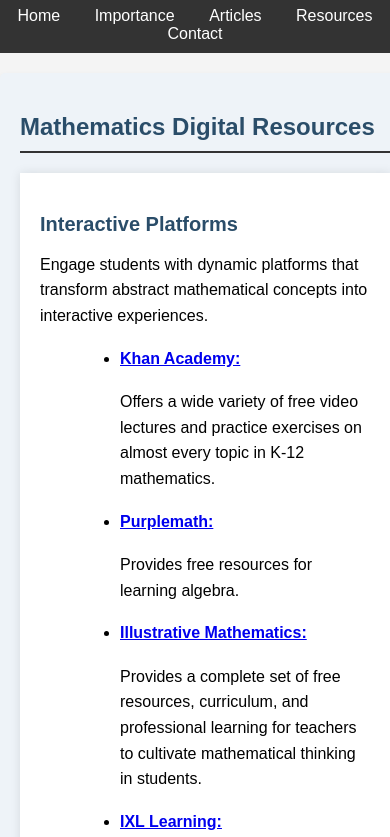
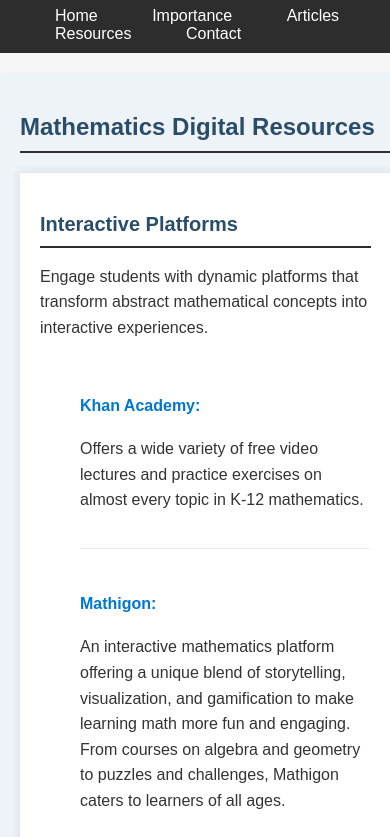
Before and after one commit to jdthorne53/jdthorne53.github.io, a plain HTML site: page resources.html in a window 390 px wide. Shown: the part 83-920 px from the top of the page. Drawn offline with Linux system fonts and the light colour scheme.

Commit message:
updates to style

```diff
--- a/resources.html
+++ b/resources.html
@@ -29,6 +29,10 @@
                 <li>
                     <h4><a href="https://www.khanacademy.org/" target="_blank">Khan Academy:</a></h4>
                     <p>Offers a wide variety of free video lectures and practice exercises on almost every topic in K-12 mathematics.</p>
+                </li>
+                <li>
+                    <h4><a href="https://mathigon.org/" target="_blank">Mathigon:</a></h4>
+                    <p>An interactive mathematics platform offering a unique blend of storytelling, visualization, and gamification to make learning math more fun and engaging. From courses on algebra and geometry to puzzles and challenges, Mathigon caters to learners of all ages.</p>
                 </li>
                 <li>
                     <h4><a href="https://www.purplemath.com/" target="_blank">Purplemath:</a></h4>
--- a/styles.css
+++ b/styles.css
@@ -187,3 +187,83 @@ input[type="submit"] {
 input[type="submit"]:hover {
     background-color: #0055a3; /* Darker shade for hover effect */
 }
+
+body {
+    font-family: 'Arial', sans-serif;
+    margin: 0;
+    padding: 0;
+    background-color: #f5f5f5;
+    color: #333;
+}
+
+header {
+    background-color: #2d2d2d;
+    color: white;
+    padding: 10px 0;
+    text-align: center;
+}
+
+nav {
+    margin-top: 10px;
+}
+
+nav a {
+    color: white;
+    margin: 0 15px;
+    text-decoration: none;
+    transition: color 0.3s;
+}
+
+nav a:hover {
+    color: #0077CC;
+}
+
+.content-container {
+    max-width: 1200px;
+    margin: 20px auto;
+    padding: 20px;
+    background-color: white;
+    box-shadow: 0 3px 6px rgba(0, 0, 0, 0.1);
+}
+
+h2, h3 {
+    border-bottom: 2px solid #2d2d2d;
+    padding-bottom: 10px;
+    margin-bottom: 20px;
+}
+
+ul {
+    list-style-type: none;
+    padding-left: 0;
+}
+
+li {
+    border-bottom: 1px solid #ececec;
+    padding: 15px 0;
+}
+
+li:last-child {
+    border-bottom: none;
+}
+
+h4 a {
+    color: #0077CC;
+    text-decoration: none;
+    transition: color 0.3s;
+}
+
+h4 a:hover {
+    color: #0055a3;
+}
+
+/* Mobile-responsive adjustments */
+@media (max-width: 768px) {
+    header, nav a {
+        text-align: left;
+        padding-left: 20px;
+    }
+
+    .content-container {
+        padding: 20px 15px;
+    }
+}
```
Also changed, not shown: articles.html (+1 -1 lines).
